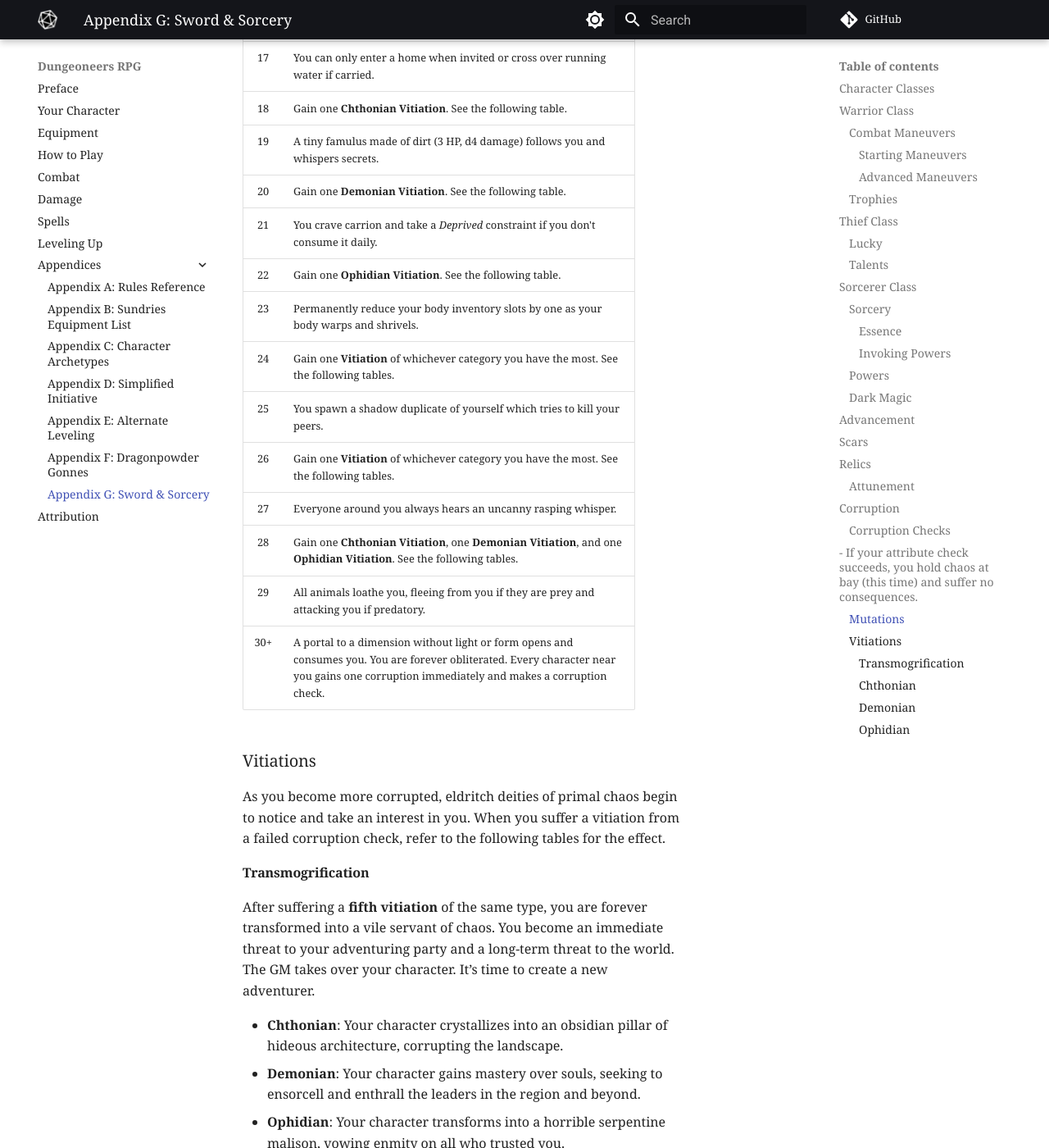
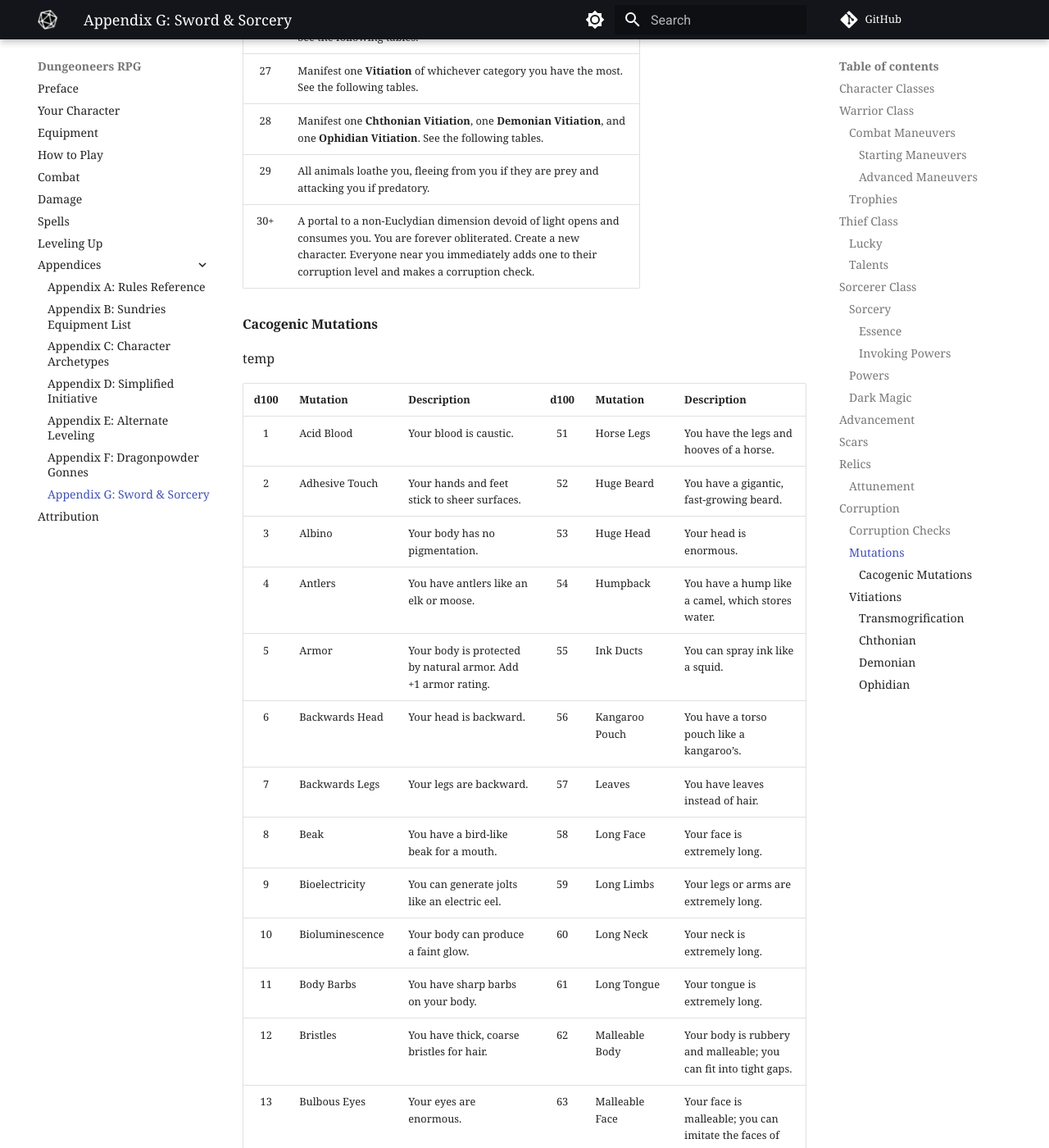
Before and after one commit to joemoose/dungeoneers.d20, an MkDocs documentation site: the page built from docs/appendix-g.md, in a window 1280 px wide and 1400 px high, scrolled down 10842 px. Shown: the whole window at 82% size. Built offline with MkDocs 1.6.1 and Material for MkDocs 9.7.7, drawn with Linux system fonts in a browser that asks for light colours; comment, search, counter and statistics services are not loaded; some of the changed text lies outside the part shown.

Commit message:
revisions

```diff
--- a/docs/appendix-g.md
+++ b/docs/appendix-g.md
@@ -34,7 +34,7 @@
 
 Choose one of the following combat maneuvers to add to your repertoire each time you gain a new odd-numbered level.
 
-- **CLEAVE**: Instead of making a normal attack, spend one grit to make an attack with the *blast* quality to attack all opponents in the zone (friend and foe) for half damage.
+- **CLEAVE**: Instead of making a normal attack, spend one grit to attack with the *blast* quality to attack all opponents in the zone (friend and foe) for half damage.
 - **COMMAND**: Instead of making an attack, spend one grit to allow an ally to make an attack that deals +d12 bonus damage.
 - **JUGGERNAUT**: After you slay or deal critical damage to an opponent, spend one grit to make another attack immediately.
 - **RALLY**: Spend one grit to restore d6 +level HP.
@@ -214,7 +214,7 @@
 
 Attuning to an item requires your character to spend a long rest focused on only that item while in physical contact with it. This focus can take the form of weapon practice (for a weapon), meditation (for an object), or some other appropriate activity. At the end of an uninterrupted long rest, your character understands how to activate any magical properties of the relic, including any necessary command words.
 
-A relic can be attuned to only one person at a time, and a person can be attuned to no more than three relics.
+A relic can be tuned to only one person at a time, and a person can be tuned to only three relics.
 
 Attunement ends if you’re more than 100 feet away from the relic for a day and a night, your character dies, or another creature attunes to the relic. You can voluntarily end attunement unless the relic is cursed.
 
@@ -228,17 +228,17 @@
 
 ### Corruption Checks
 
-When directed by the GM to make a corruption check, roll either a STR or WIL check and **add your current corruption level** to the roll.
+When directed by the GM to make a corruption check, roll either a STR or WIL check and **add your current corruption level** to the result:
 
 - If your attribute check succeeds, you hold chaos at bay (this time) and suffer no consequences.
--
-- If you fail, consult the following table for a mutation.
 
 	On a **critical success** (rolling your exact attribute score), your check succeeds regardless of your corruption level. Also, **decrease** your corruption level by one.
 
-	Conversely, on a **critical failure** (rolling a 20), the check always fails, and you **increase** your corruption level by one.
+- If you fail, consult the following table for a mutation.
 
-Regardless of success or failure on your check, **increase** your corruption level by 1.
+	On a **critical failure** (rolling a 20), immediately **increase** your corruption level by one.
+
+Regardless of success or failure on your check, **increase** your corruption level by one afterward.
 
 ### Mutations
 
@@ -246,47 +246,95 @@
 
 | d20 | Mutation |
 | :-: | :- |
-| 1 | You can move small nearby objects with your mind. |
-| 2 | You can create dim light from all of your fingertips. |
-| 3 | Your dreams are tinged with dread but always contain hidden truths. |
-| 4 | You can sense nearby otherworldly beings and objects. |
-| 5 | You can unerringly impersonate the voice of anyone you converse with. |
-| 6 | Gain one **Chthonian Vitiation**. See the following table. |
-| 7 | You are subtly aware if any individual or object has a sorcerous or corrupted ability. |
-| 8 | Gain one **Demonian Vitiation**. See the following table. |
-| 9 | You can speak into the mind of someone you can see. They cannot reply. |
-| 10 | Gain one **Ophidian Vitiation**. See the following table. |
-| 11 | You cough up a pale, noxious fruit that, when consumed, provides a truthful vision.
-| 12 | Gain one **Chthonian Vitiation**. See the following table. |
-| 13 | You spawn a shadow duplicate of yourself which tries to steal your identity. |
-| 14 | Gain one **Demonian Vitiation**. See the following table. |
-| 15 | You take direct STR damage from silvered weapons. |
-| 16 | Gain one **Ophidian Vitiation**. See the following table. |
-| 17 | You can only enter a home when invited or cross over running water if carried. |
-| 18 | Gain one **Chthonian Vitiation**. See the following table. |
-| 19 | A tiny famulus made of dirt (3 HP, d4 damage) follows you and whispers secrets. |
-| 20 | Gain one **Demonian Vitiation**. See the following table. |
-| 21 | You crave carrion and take a *Deprived* constraint if you don't consume it daily. |
-| 22 | Gain one **Ophidian Vitiation**. See the following table. |
-| 23 | Permanently reduce your body inventory slots by one as your body warps and shrivels. |
-| 24 | Gain one **Vitiation** of whichever category you have the most. See the following tables. |
-| 25 | You spawn a shadow duplicate of yourself which tries to kill your peers. |
-| 26 | Gain one **Vitiation** of whichever category you have the most. See the following tables. |
-| 27 | Everyone around you always hears an uncanny rasping whisper. |
-| 28 | Gain one **Chthonian Vitiation**, one **Demonian Vitiation**, and one **Ophidian Vitiation**. See the following tables. |
+| 1–10 | You manifest a **Cacogenic Mutation**. See the following table. |
+| 11 | Manifest one **Chthonian Vitiation**. See the following table. |
+| 12 | Manifest one **Demonian Vitiation**. See the following table. |
+| 13 | Manifest one **Ophidian Vitiation**. See the following table. |
+| 14 | You take direct STR damage from silvered weapons. |
+| 15 | Manifest one **Chthonian Vitiation**. See the following table. |
+| 16 | Manifest one **Demonian Vitiation**. See the following table. |
+| 17 | Manifest one **Ophidian Vitiation**. See the following table. |
+| 18 | You can only enter a home when invited or cross running water if carried. |
+| 19 | A tiny famulus made of dirt (3 HP, d4 damage) follows you and whispers nonsense. |
+| 20 | Manifest one **Chthonian Vitiation**. See the following table. |
+| 21 | Manifest one **Demonian Vitiation**. See the following table. |
+| 22 | Manifest one **Ophidian Vitiation**. See the following table. |
+| 23 | You crave decayed flesh. Take a *Deprived* constraint if you don't consume carrion daily. |
+| 24 | Permanently reduce your body inventory slots by one as your body warps and shrivels. |
+| 25 | You spawn a doppelgänger of yourself that tries to kill you and your group. |
+| 26 | Manifest one **Vitiation** of whichever category you have the most. See the following tables. |
+| 27 | Manifest one **Vitiation** of whichever category you have the most. See the following tables. |
+| 28 | Manifest one **Chthonian Vitiation**, one **Demonian Vitiation**, and one **Ophidian Vitiation**. See the following tables. |
 | 29 | All animals loathe you, fleeing from you if they are prey and attacking you if predatory. |
-| 30+ | A portal to a dimension without light or form opens and consumes you. You are forever obliterated. Every character near you gains one corruption immediately and makes a corruption check. |
+| 30+ | A portal to a non-Euclydian dimension devoid of light opens and consumes you. You are forever obliterated. Create a new character. Everyone near you immediately adds one to their corruption level and makes a corruption check. |
+
+#### Cacogenic Mutations
+
+temp
+
+| d100 | Mutation | Description | d100 | Mutation | Description |
+| :-: | :-- | :-- | :-: | :-- | :-- |
+| 1 | Acid Blood | Your blood is caustic. | 51 | Horse Legs | You have the legs and hooves of a horse. |
+| 2 | Adhesive Touch | Your hands and feet stick to sheer surfaces. | 52 | Huge Beard | You have a gigantic, fast-growing beard. |
+| 3 | Albino | Your body has no pigmentation. | 53 | Huge Head | Your head is enormous. |
+| 4 | Antlers | You have antlers like an elk or moose. | 54 | Humpback | You have a hump like a camel, which stores water. |
+| 5 | Armor | Your body is protected by natural armor. Add +1 armor rating. | 55 | Ink Ducts | You can spray ink like a squid. |
+| 6 | Backwards Head | Your head is backward. | 56 | Kangaroo Pouch | You have a torso pouch like a kangaroo’s. |
+| 7 | Backwards Legs | Your legs are backward. | 57 | Leaves | You have leaves instead of hair. |
+| 8 | Beak | You have a bird-like beak for a mouth. | 58 | Long Face | Your face is extremely long. |
+| 9 | Bioelectricity | You can generate jolts like an electric eel. | 59 | Long Limbs | Your legs or arms are extremely long. |
+| 10 | Bioluminescence | Your body can produce a faint glow. | 60 | Long Neck | Your neck is extremely long. |
+| 11 | Body Barbs | You have sharp barbs on your body. | 61 | Long Tongue | Your tongue is extremely long. |
+| 12 | Bristles | You have thick, coarse bristles for hair. | 62 | Malleable Body | Your body is rubbery and malleable; you can fit into tight gaps. |
+| 13 | Bulbous Eyes | Your eyes are enormous. | 63 | Malleable Face | Your face is malleable; you can imitate the faces of others. |
+| 14 | Chameleon Skin | Your skin matches its surroundings. | 64 | Mane, Hair | You have a lion-like mane of hair around your neck. |
+| 15 | Claws, Crab | One or both hands are crab-like claws. | 65 | Mane, Tendrils | You have a mane of thin tentacles around your neck. |
+| 16 | Claws, Retractable | You have retractable feline claws. | 66 | Multiple Eyes | You have multiple eyes. |
+| 17 | Clubfoot | One foot is larger and heavier than the other. | 67 | Multiple Heads | You have more than one head. |
+| 18 | Compound Eyes | Your eyes are like those of a fly. | 68 | Multiple Legs | You have multiple legs. |
+| 19 | Crest, Bone | You have a large bony crest on your head. | 69 | No Ears | You have no external ears, just holes. |
+| 20 | Crest, Feathers | You have a crest of feathers on your head. | 70 | Patterned Skin | Your skin is striped or spotted. |
+| 21 | Crown, Bone | You have a crown of bone on your head. | 71 | Pleasant Fragrance | Your scent is pleasing to all. |
+| 22 | Crown, Coral | You have a coral-like crown on your head. | 72 | Poison Injector | You have a poison injector in your body. |
+| 23 | Crown, Eyestalks | You have a crown of eyestalks on your head. | 73 | Powerful Jaws | You could bite through metal. |
+| 24 | Cyclops Eye | You have a single eye. | 74 | Prehensile Feet | Your feet can grip objects like your hands. |
+| 25 | Detachable Head | Your head can detach from your body and move independently. | 75 | Prehensile Hair | Your hair can grip objects like a hand. |
+| 26 | Detachable Limb | A single limb can detach from your body and move independently. | 76 | Scaly Skin | Your skin is thick and scaly; add +1 to your armor. |
+| 27 | Dorsal Fin | You have a fish-like dorsal fin. | 77 | Silk Production | You can produce strands of silk like a spider. |
+| 28 | Echolocation | You can “see” in darkness using echoes. | 78 | Skeletal Frame | Your body is incredibly skinny and light. |
+| 29 | Extending Limbs | Your limbs can extend to abnormal lengths. | 79 | Slug Body | You have a single slimy tail-foot and leave a mucus trail. |
+| 30 | Extending Neck | Your neck can extend to an abnormal length. | 80 | Small Stature | Your body is child-sized and will never grow. |
+| 31 | Extra arms | You have more arms than normal. | 81 | Snout | You have a snout-like animalistic face. |
+| 32 | Extra fingers | You have more fingers than normal. | 82 | Strange-Hued Eyes | Your eyes are an unnatural color. |
+| 33 | Eyestalks | Your eyes can extend from their sockets on stalks. | 83 | Strange-Hued Hair | Your hair is an unnatural color. |
+| 34 | Fangs, Venomous | You have a poisonous bite. | 84 | Strange-Hued Skin | Your skin is an unnatural color. |
+| 35 | Feathers | You have feathers instead of hair. | 85 | Tail, Club | You have a club-like, heavy tail. |
+| 36 | Frog Tongue | You have a long sticky tongue that can grab small objects. | 86 | Tail, Prehensile | You have a long, thin tail that can grip objects. |
+| 37 | Fur | You are covered in fur. | 87 | Tail, Scorpion | You have a segmented tail with a venomous stinger. |
+| 38 | Gills | You have gills and can breathe in water. | 88 | Tentacles, Arms | You have tentacles instead of one or both arms. |
+| 39 | Gliding Membranes | You have gliding membranes between your arms and torso. | 89 | Tentacles, Hair | You have tentacles instead of hair. |
+| 40 | Goat Legs | You have the legs and hooves of a goat. | 90 | Toxic Flesh | Your flesh is toxic when eaten. |
+| 41 | Headless | You have no head; your face is on your torso. | 91 | Transparent Skin | Your skin is transparent, and your muscles and veins can be seen. |
+| 42 | Heat Vision | You can see heat signatures. | 92 | Triple Jointed | Your limbs have an extra joint. |
+| 43 | Heightened Eyesight | You have extremely sharp eyesight. | 93 | Trunk | You have an elephant’s trunk. |
+| 44 | Heightened Hearing | You have extremely sharp hearing. | 94 | Tusks | You have tusks like a boar. |
+| 45 | Heightened Smell | You have sensitive smell receptors. | 95 | Vestigial Wings | You have vestigial, unusable wings. |
+| 46 | Hook, Climbing | You have hook-like protrusions on your limbs. | 96 | Vocal Mimic | You can mimic other voices or sounds perfectly. |
+| 47 | Hopper | You have a single, powerful leg. | 97 | Warty Skin | Your skin is thick and warty. Add +1 to your armor rating. |
+| 48 | Horn, Rhino | You have rhino-like horn. | 98 | Webbed Digits | Your hands and feet are webbed. |
+| 49 | Horns, Devil | You have devil-like horns. | 99 | Whiskers | You have sensitive whiskers like a cat. |
+| 50 | Horns, Ram | You have ram-like horns. | 100 | Wings | You have leathery wings that allow you to fly awkwardly over short distances. |
 
 ### Vitiations
 
-As you become more corrupted, eldritch deities of primal chaos begin to notice and take an interest in you. When you suffer a vitiation from a failed corruption check, refer to the following tables for the effect.
+As you become more corrupted, supernatural beings of primal chaos begin to notice and take an interest in you. When you manifest a vitiation as a corruption mutation, refer to the following tables for the effect.
 
 #### Transmogrification
 
-After suffering a **fifth vitiation** of the same type, you are forever transformed into a vile servant of chaos. You become an immediate threat to your adventuring party and a long-term threat to the world. The GM takes over your character. It’s time to create a new adventurer.
+After suffering a **fifth vitiation** of the same type, you are forever transformed into a vile servant of chaos. You become an immediate threat to your adventuring party and a long-term threat to the world. The GM takes over your character—a new monster is born. It’s time to create a new adventurer.
 
 - **Chthonian**: Your character crystallizes into an obsidian pillar of hideous architecture, corrupting the landscape.
-- **Demonian**: Your character gains mastery over souls, seeking to ensorcell and enthrall the leaders in the region and beyond.
+- **Demonian**: Your character gains mastery over souls, seeking to ensorcell and enthrall the leaders in the region and beyond. Horns erupt from your forehead.
 - **Ophidian**: Your character transforms into a horrible serpentine malison, vowing enmity on all who trusted you.
 
 #### Chthonian
@@ -321,7 +369,7 @@
 | 9 | Your eyes turn to slits, and you can see in the dark. |
 | 10 | You are unaffected by *Fatigue* constraints. |
 | 11 | You can detach and re-attach your hands and feet. |
-| 12 | You gain a pair of leathery wings and can fly. |
+| 12 | You Manifest a pair of leathery wings and can fly. |
 
 #### Ophidian
 
```
Also changed, not shown: _notes.md (+5 -9 lines), docs/attribution.md (+5 -1 lines).
